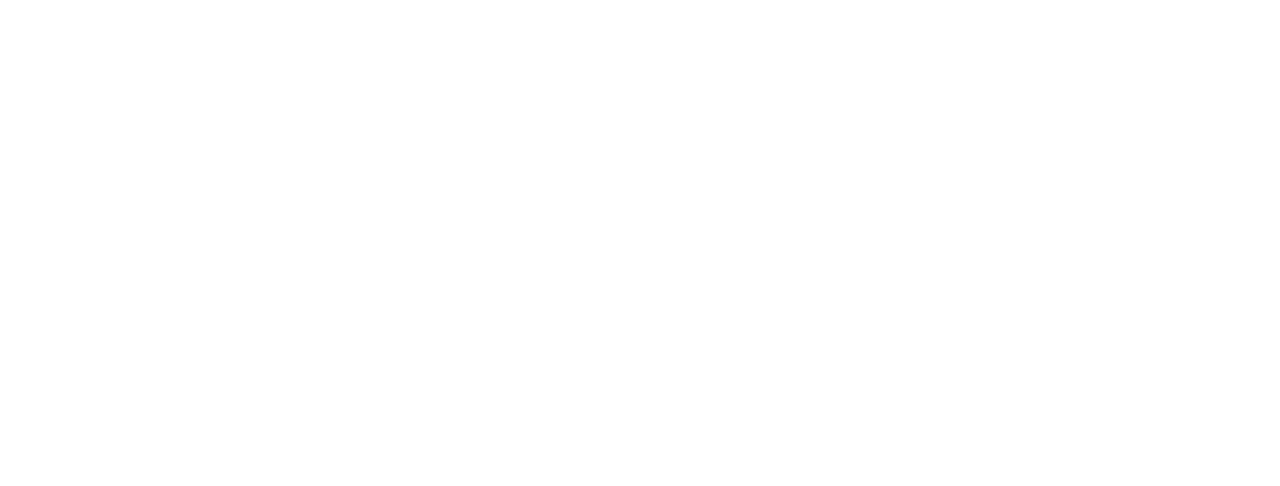
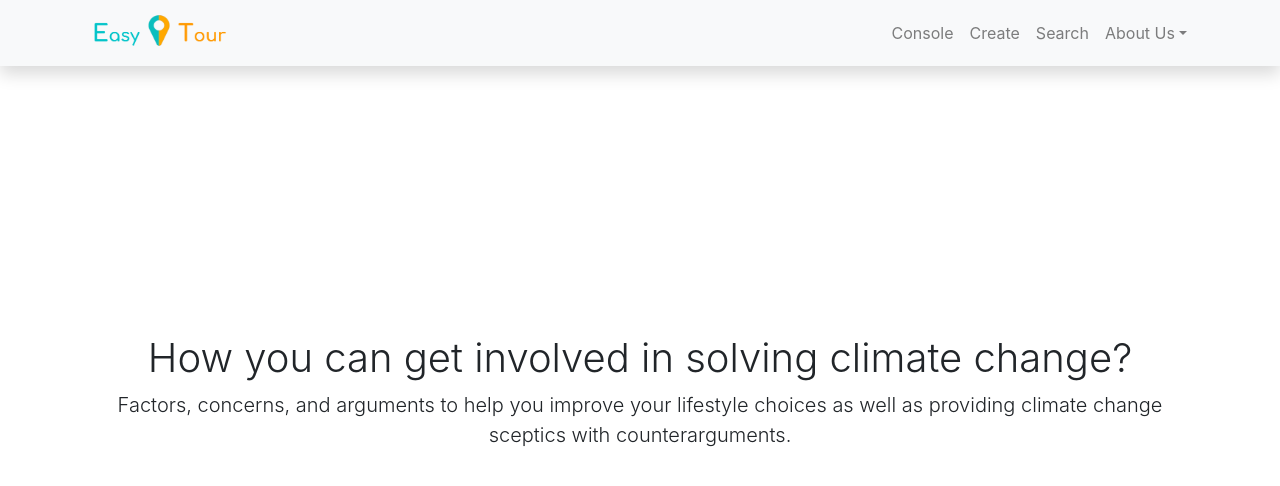
Before and after one commit to paulpan05/easy-tour, a website: page index.html in a window 1280 px wide. Drawn offline with nearby package versions, Linux system fonts and the light colour scheme.

Commit message:
Added svg and template website

```diff
--- /dev/null
+++ b/css/index.css
@@ -0,0 +1,6 @@
+.masthead {
+    height: 100vh;
+    background-size: cover;
+    background-position: center;
+    background-repeat: no-repeat;
+}
--- a/index.html
+++ b/index.html
@@ -1,7 +1,68 @@
 <!doctype html>
 <html lang="en">
-    <head>
-    </head>
-    <body>
-    </body>
+<head>
+  <!-- Required meta tags -->
+  <meta charset="utf-8">
+  <meta name="viewport" content="width=device-width, initial-scale=1, shrink-to-fit=no">
+  <!-- Bootstrap CSS -->
+  <link rel="stylesheet" href="node_modules/bootstrap/dist/css/bootstrap.min.css">
+  <!--Custom CSS file for index.html-->
+  <link rel="stylesheet" href="css/index.css">
+  <title>Solving Climate Change: How you can get involved?</title>
+</head>
+<body>
+  <nav class="navbar navbar-expand-lg navbar-light bg-light shadow fixed-top" id="topnav">
+    <div class="container">
+      <div class="d-flex flex-grow-1">
+        <span class="w-100 d-lg-none d-block"><!-- hidden spacer to center brand on mobile --></span>
+        <a class="navbar-brand display-4 text-white" href="#">
+          <img src="src/EasyTour.png" height="40"></img>
+        </a>
+        <div class="w-100 text-right">
+          <button class="navbar-toggler" type="button" data-toggle="collapse" data-target="#mainbar">
+            <span class="navbar-toggler-icon"></span>
+          </button>
+        </div>
+      </div>
+      <div class="collapse navbar-collapse flex-grow-1 text-right" id="mainbar">
+        <ul class="navbar-nav ml-auto flex-nowrap">
+          <li class="nav-item">
+            <a href="html/custom-trip.html" class="nav-link">Console</a>
+          </li>
+          <li class="nav-item">
+            <a href="html/previous-trips.html" class="nav-link">Create</a>
+          </li>
+          <li class="nav-item">
+            <a href="#what-have-others-done" class="nav-link">Search</a>
+          </li>
+          <li class="nav-item dropdown">
+            <a href="#" class="nav-link dropdown-toggle" role="button" data-toggle="dropdown">About Us</a>
+            <div class="dropdown-menu bg-light" id="our-action">
+              <a href="#lifestyle-changes" class="nav-link">Our Vision</a>
+              <a href="#energy-usage" class="nav-link">Research</a>
+              <a href="#consumption-behavior" class="nav-link">Contacts</a>
+            </div>
+          </li>
+        </ul>
+      </div>
+    </div>
+  </nav>
+  <header class="masthead">
+    <div class="container h-100">
+      <div class="row h-100 align-items-center">
+        <div class="col-12 text-center">
+          <h1 class="font-weight-light">How you can get involved in solving climate change?</h1>
+          <p class="lead">
+            Factors, concerns, and arguments to help you improve your lifestyle choices as well
+            as providing climate change sceptics with counterarguments.
+          </p>
+        </div>
+      </div>
+    </div>
+  </header>
+  <!-- jQuery first, then Popper.js, then Bootstrap JS -->
+  <script src="node_modules/jquery/dist/jquery.slim.min.js"></script>
+  <script src="node_modules/popper.js/dist/umd/popper.min.js"></script>
+  <script src="node_modules/bootstrap/dist/js/bootstrap.min.js"></script>
+</body>
 </html>
```
Also changed, not shown: html/custom-trip.html (added), html/previous-trips.html (added), src/EasyTour.png (added), src/EasyTour.svg (added).
